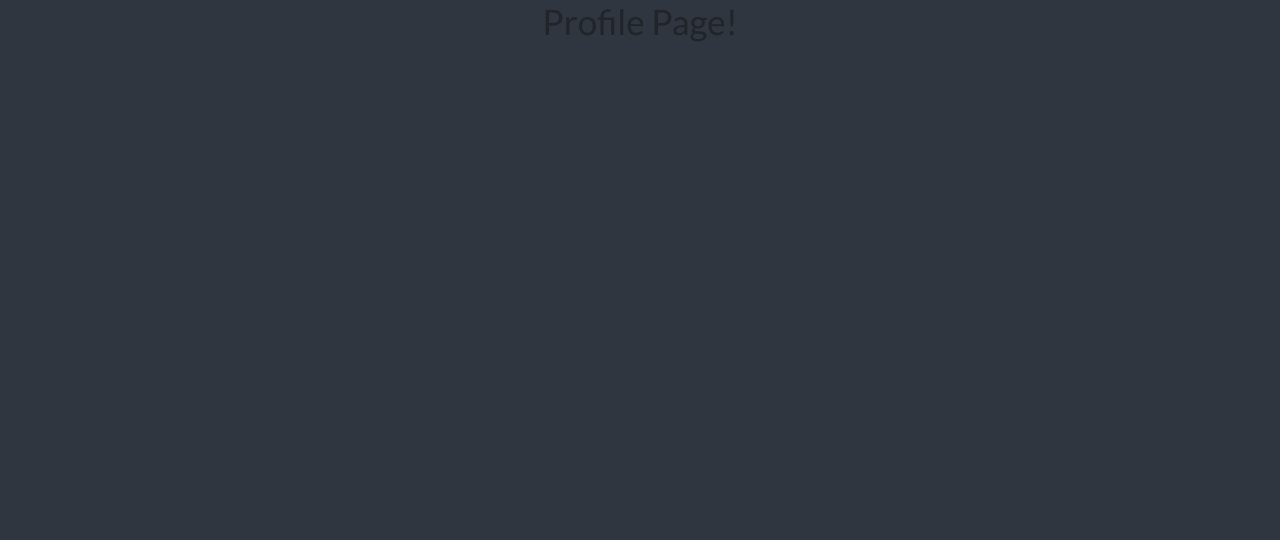
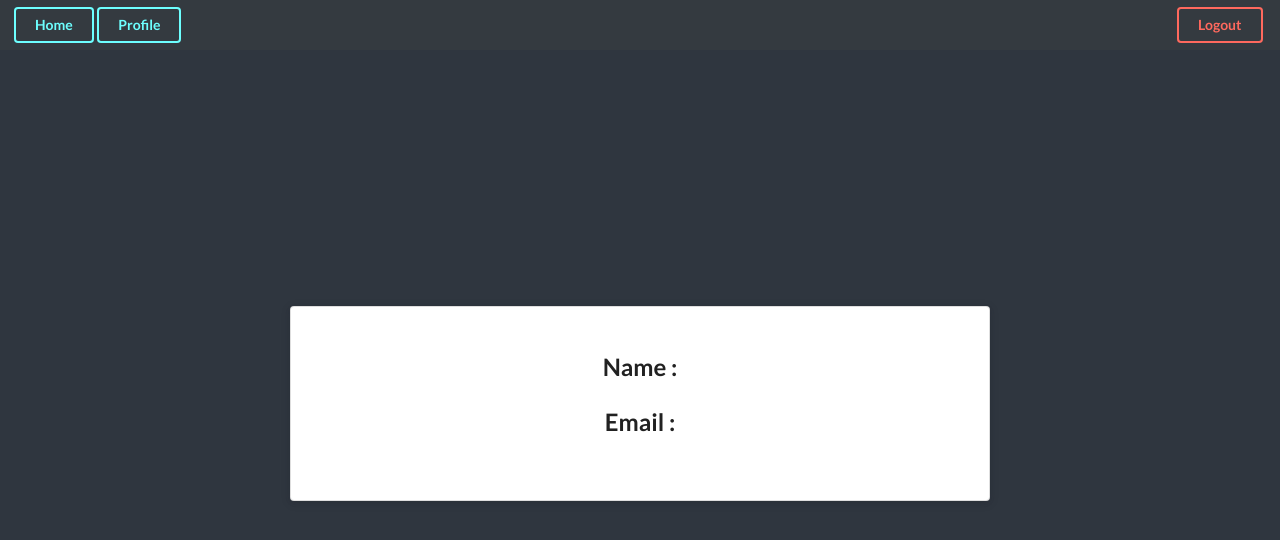
Before and after one commit to manosriram/AnonymousMessaging, a React (Create React App) app in the folder client/: page /home in a window 1280 px wide. Both pictures are taken after a click on the button "Profile". Shown: the top 540 px of the page. Built offline with nearby package versions, Linux system fonts and the light colour scheme; no server answers.

Commit message:
starting to add Profile Page..

```diff
--- a/client/src/App.js
+++ b/client/src/App.js
@@ -4,6 +4,7 @@ import HomeNoLogin from "./components/HomeNoLogin";
 import { Router, Route, BrowserRouter } from "react-router-dom";
 import HomeLogin from "./components/HomeLogin";
 import Home from "./components/Home";
+import userProfile from "./components/userProfile";
 
 class App extends Component {
   render() {
@@ -11,6 +12,7 @@ class App extends Component {
       <BrowserRouter>
         <div className="App">
           <Route exact path="/home" component={Home} />
+          <Route exact path="/userProfile" component={userProfile} />
           <Route exact path="/" component={HomeNoLogin} />
         </div>
       </BrowserRouter>
--- a/client/src/components/Basic.css
+++ b/client/src/components/Basic.css
@@ -40,3 +40,11 @@ html {
 #logout {
   margin-left: auto;
 }
+
+#box {
+  margin-top: 20%;
+}
+
+/* #search {
+  margin-left: 50%;
+} */
--- a/client/src/components/Home.js
+++ b/client/src/components/Home.js
@@ -12,9 +12,27 @@ class Home extends Component {
       alreadyLogged: 0,
       payload: {},
       profile: 0,
-      home: 1
+      home: 1,
+      foundUser: {}
     };
     this.getProfile = this.getProfile.bind(this);
+    this.logOut = this.logOut.bind(this);
+    this.searchUsers = this.searchUsers.bind(this);
+  }
+
+  searchUsers() {
+    const username = this.refs.user.value;
+    axios
+      .post(`/profile/userProfile/${username}`)
+      .then(res =>
+        this.setState(
+          { foundUser: res.data.payload },
+          () =>
+            // console.log(this.state)
+            (window.location = "/userProfile")
+        )
+      )
+      .catch(err => console.log(err));
   }
 
   getProfile() {
@@ -34,6 +52,10 @@ class Home extends Component {
         )
       )
       .catch();
+  }
+  logOut() {
+    axios.get("/auth/userLogout");
+    window.location = "/";
   }
 
   render() {
@@ -60,6 +82,21 @@ class Home extends Component {
               >
                 <span className="navbar-toggler-icon" />
               </button>
+              <form class="form-inline my-2 my-lg-0" id="search">
+                <input
+                  class="form-control mr-sm-2"
+                  type="search"
+                  placeholder="Search Users.."
+                  aria-label="Search"
+                  ref="user"
+                />
+              </form>
+              <button
+                class="ui inverted primary button"
+                onClick={this.searchUsers}
+              >
+                Search
+              </button>
               <button
                 onClick={this.logOut}
                 id="logout"
--- a/client/src/components/Navbar.js
+++ b/client/src/components/Navbar.js
@@ -10,8 +10,7 @@ class Navbar extends Component {
       payload: {}
     };
 
-    this.logOut = this.logOut.bind(this);
-    this.getProfile = this.getProfile.bind(this);
+    // this.getProfile = this.getProfile.bind(this);
   }
 
   componentDidMount() {
@@ -24,10 +23,6 @@ class Navbar extends Component {
         })
       )
       .catch();
-  }
-  logOut() {
-    axios.get("/auth/userLogout");
-    window.location = "/";
   }
 
   render() {
--- a/client/src/components/Profile.js
+++ b/client/src/components/Profile.js
@@ -1,4 +1,5 @@
 import React, { Component } from "react";
+import "./Basic.css";
 
 class Profile extends Component {
   componentDidMount() {
@@ -8,7 +9,41 @@ class Profile extends Component {
   render() {
     return (
       <div>
-        <h1>Profile Page!</h1>
+        <div>
+          <nav className="navbar navbar-expand-lg navbar-dark bg-dark">
+            <a href="/">
+              <button class="ui inverted teal button"> Home </button>
+            </a>
+            <button onClick={this.getProfile} class="ui inverted teal button">
+              Profile
+            </button>
+            <button
+              className="navbar-toggler"
+              type="button"
+              data-toggle="collapse"
+              data-target="#navbarNavDropdown"
+              aria-controls="navbarNavDropdown"
+              aria-expanded="false"
+              aria-label="Toggle navigation"
+            >
+              <span className="navbar-toggler-icon" />
+            </button>
+            <button
+              onClick={this.logOut}
+              id="logout"
+              class="ui inverted red button"
+            >
+              Logout
+            </button>
+          </nav>
+        </div>
+        <div id="box" class="ui raised very padded text container segment">
+          <h2 class="ui header">Name : {this.props.data.name}</h2>
+          <h2 class="ui header">Email : {this.props.data.email}</h2>
+
+          <p />
+          <p />
+        </div>
       </div>
     );
   }
--- /dev/null
+++ b/client/src/components/userProfile.js
@@ -0,0 +1,35 @@
+import React, { Component } from "react";
+const axios = require("axios");
+
+class userProfile extends Component {
+  constructor() {
+    super();
+    this.state = {
+      payload: {}
+    };
+  }
+
+  componentDidMount() {
+    axios
+      .post("/auth/userLogin")
+      .then(res =>
+        this.setState(
+          {
+            payload: res.data.payload
+          },
+          () => console.log(this.state)
+        )
+      )
+      .catch();
+  }
+
+  render() {
+    return (
+      <div>
+        <h1>User Profile..</h1>
+      </div>
+    );
+  }
+}
+
+export default userProfile;
```
Also changed, not shown: 1 other file (tests, documents, lock files or other folders).
